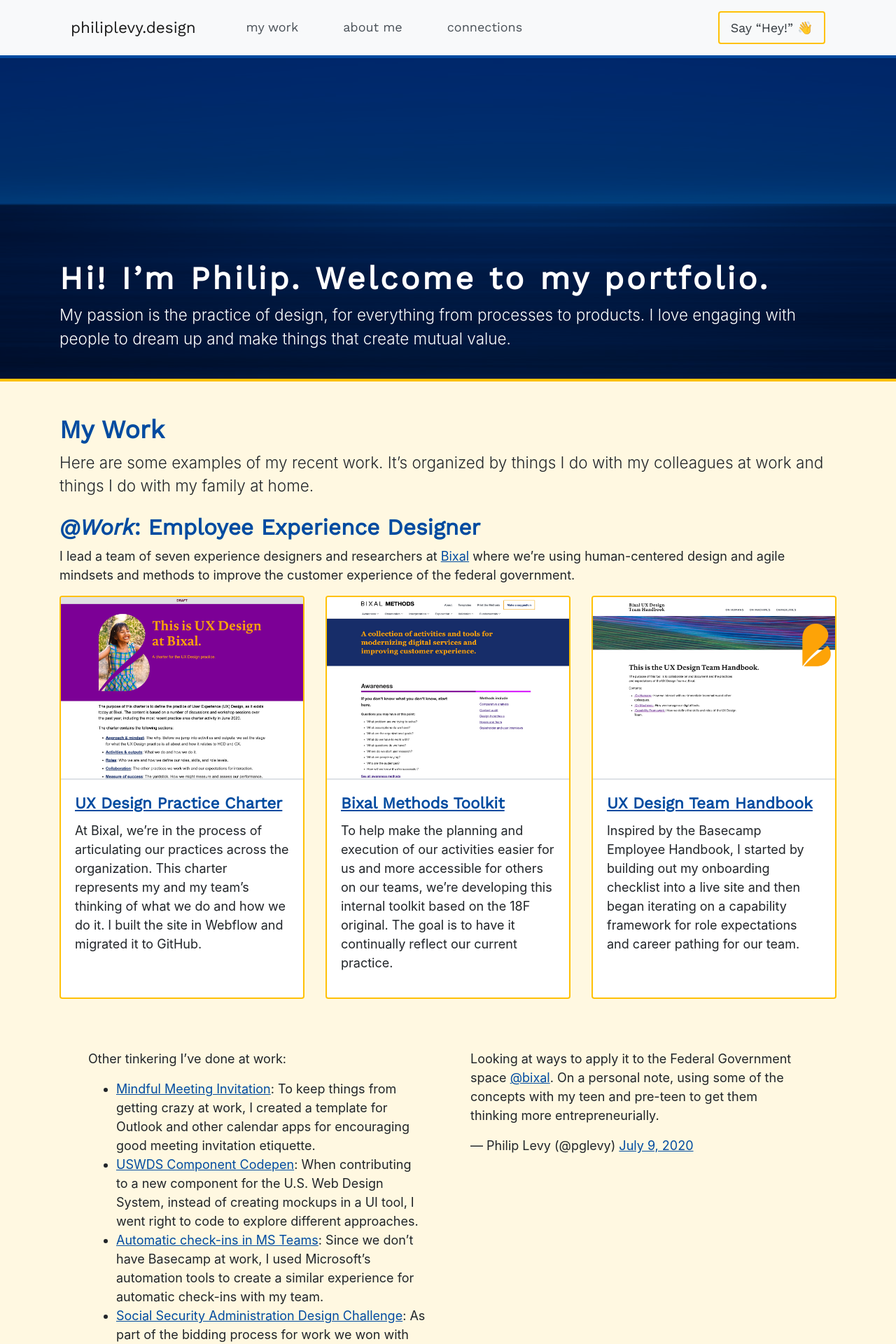
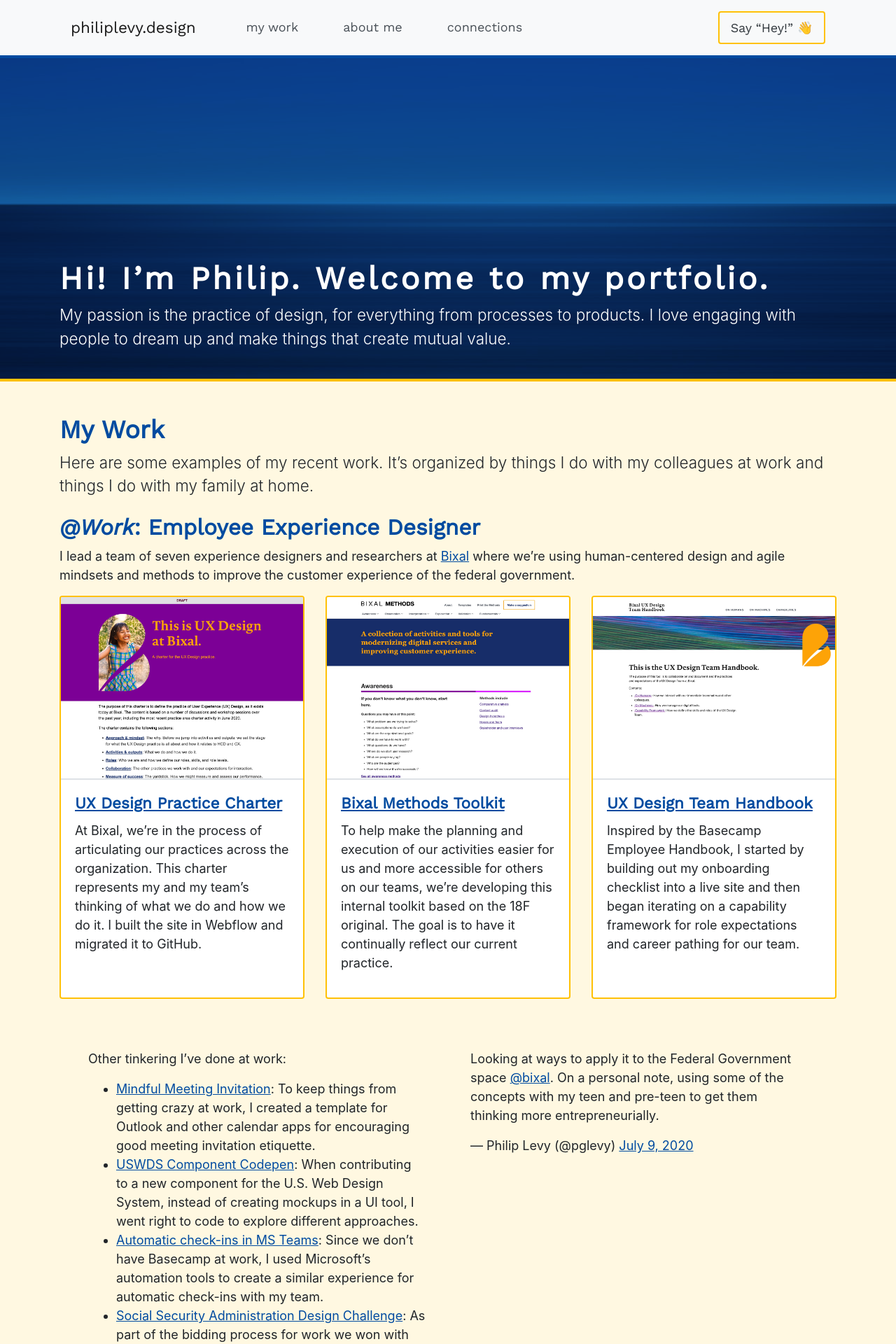
Before and after one commit to pglevy/portfolio, a Jekyll site: the page built from index.md, in a window 1280 px wide. Shown: the top 1920 px of the page at 70% size. Built offline with Jekyll 4.4.1, drawn with Linux system fonts in a browser that asks for light colours; comment, search, counter and statistics services are not loaded.

Commit message:
fix class

```diff
--- a/_layouts/hero.html
+++ b/_layouts/hero.html
@@ -1,4 +1,4 @@
-<section class="bg-primary pb-4 bg-hero">
+<section class="bg-primary-light pb-4 bg-hero">
   <div class="container">
     {{ content }}
   </div>
```
